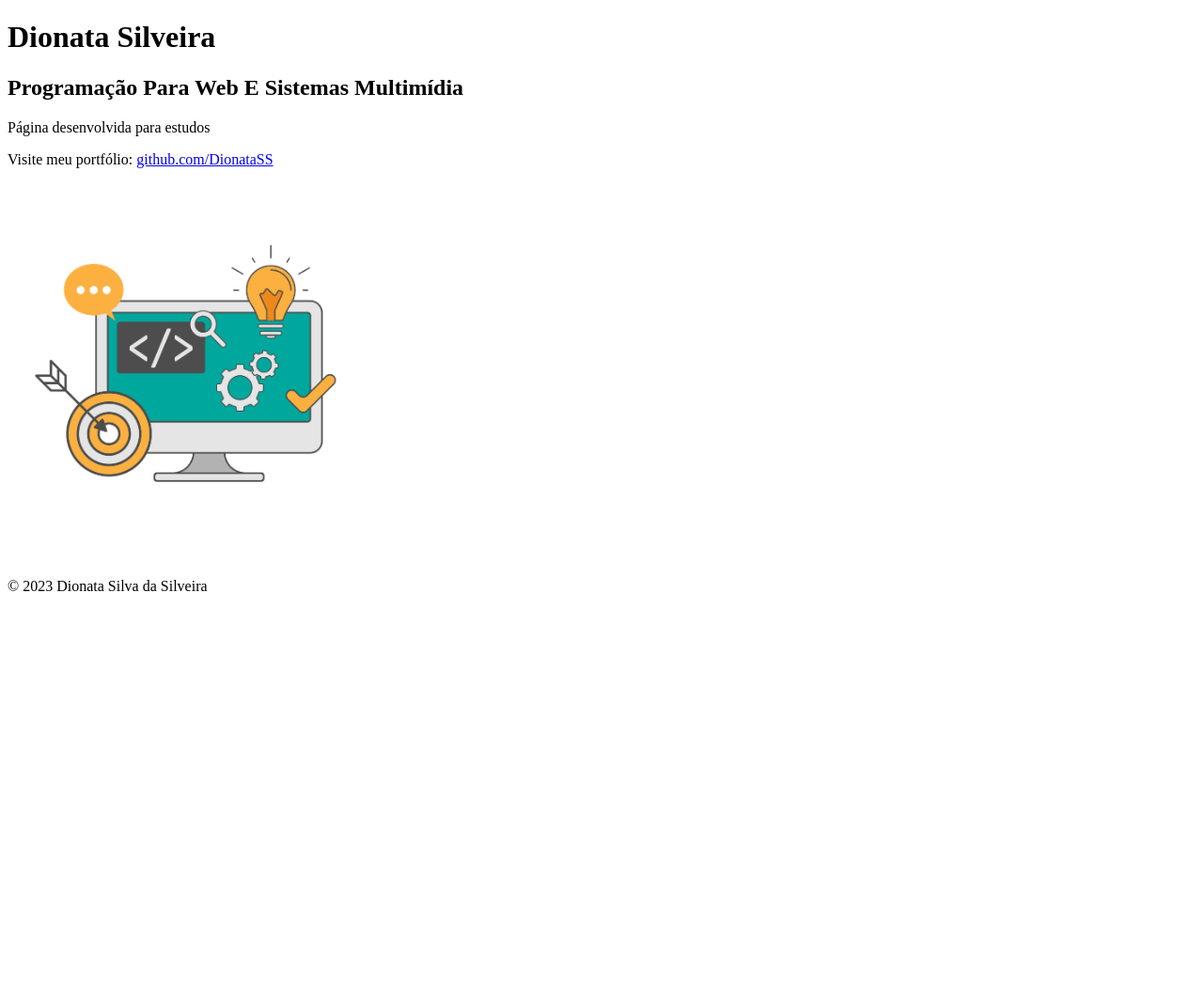
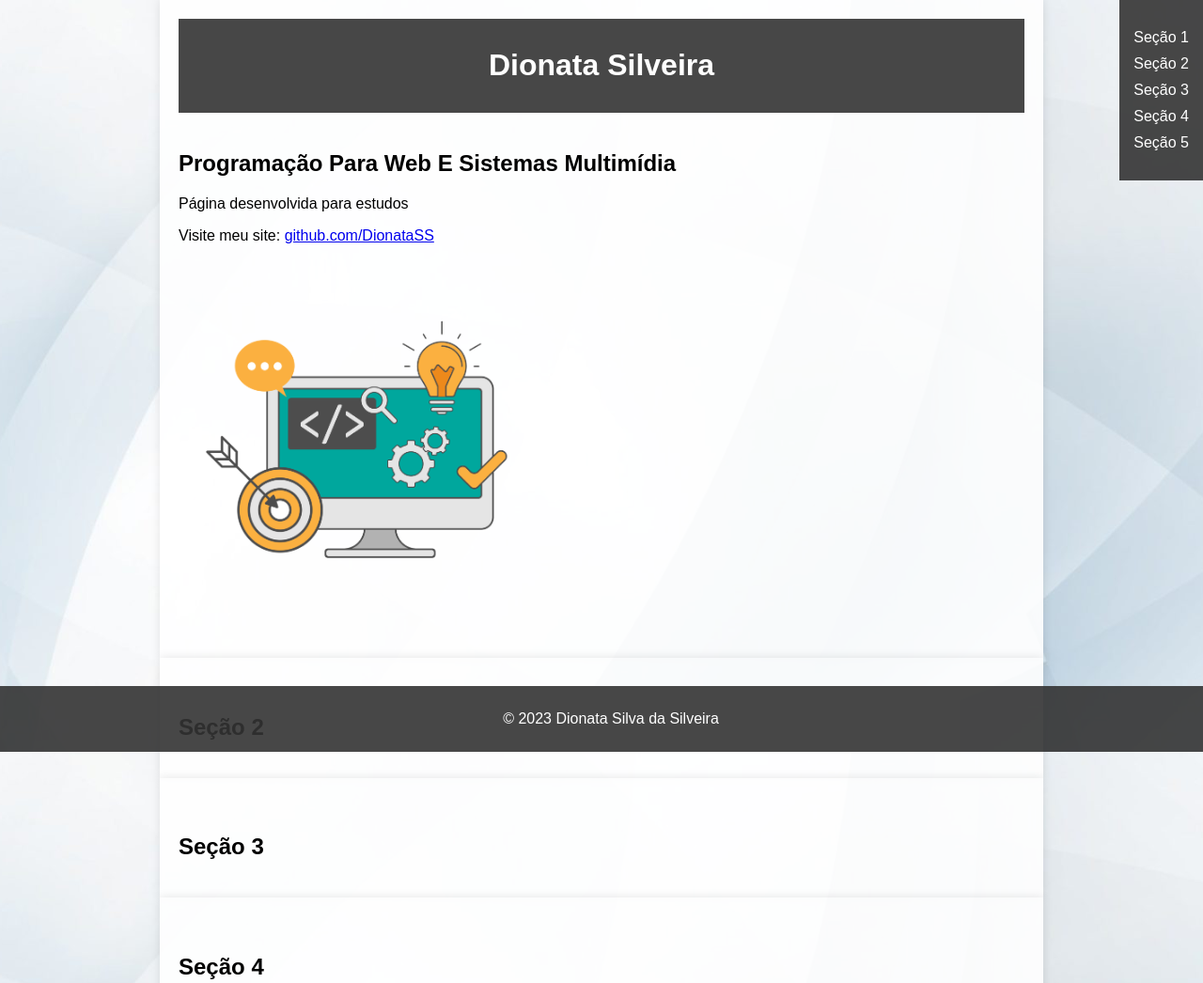
Before and after one commit to DionataSS/site_HTML5, a plain HTML site: page index.html in a window 1280 px wide. Shown: the top 1046 px of the page at 94% size. Before the commit the page ends 800 px from the top, so only its background shows below. Drawn offline with Linux system fonts and the light colour scheme.

Commit message:
Update index.html

```diff
--- a/index.html
+++ b/index.html
@@ -5,38 +5,132 @@
     <meta name="viewport" content="width=device-width, initial-scale=1.0">
     <title>Página Web HTML5</title>
     <style>
+        body {
+            margin: 0;
+            padding: 0;
+            font-family: Arial, sans-serif;
+            background: url('./background_image.jpg') center center fixed; /* Adicione o caminho para a sua imagem de fundo */
+            background-size: cover; /* Cobrir a tela inteira com a imagem */
+        }
+
         .content {
-            max-width: 900px; /* Adicionando uma largura máxima para o conteúdo */
-            margin: 1 auto; /* Centralizando o conteúdo na página */
+            max-width: 900px;
+            margin: 0 auto;
+            background-color: rgba(255, 255, 255, 0.9); /* Cor de fundo do conteúdo com opacidade */
+            padding: 20px;
+            box-shadow: 0 0 10px rgba(0, 0, 0, 0.1);
         }
 
         img {
-            max-width: 100%; /* Ajustando a largura da imagem para ser responsiva */
-            height: auto; /* Permitindo que a altura seja ajustada automaticamente */
-            width: 400px; /* Definindo a largura desejada */
-            height: 400px; /* Definindo a altura desejada */
+            max-width: 100%;
+            height: auto;
+            width: 400px;
+            height: 400px;
+        }
+
+        header {
+            background-color: rgba(51, 51, 51, 0.9); /* Cor de fundo do cabeçalho com opacidade */
+            color: #fff;
+            padding: 10px;
+            text-align: center;
+        }
+
+        main {
+            padding-top: 20px;
+        }
+
+        section {
+            margin-bottom: 30px;
+        }
+
+        footer {
+            background-color: rgba(51, 51, 51, 0.9); /* Cor de fundo do rodapé com opacidade */
+            color: #fff;
+            text-align: center;
+            padding: 10px;
+            position: fixed;
+            bottom: 0;
+            width: 100%;
+        }
+
+        /* Estilizando o Sumário */
+        #summary {
+            position: fixed;
+            top: 0;
+            right: 0;
+            background-color: rgba(51, 51, 51, 0.9); /* Cor de fundo do sumário com opacidade */
+            color: #fff;
+            padding: 15px;
+        }
+
+        #summary ul {
+            list-style: none;
+            padding: 0;
+        }
+
+        #summary a {
+            text-decoration: none;
+            color: #fff;
+            display: block;
+            margin-bottom: 10px;
         }
     </style>
 </head>
 <body>
-    <div class="content">
+
+    <div id="summary">
+        <ul>
+            <li><a href="#section1">Seção 1</a></li>
+            <li><a href="#section2">Seção 2</a></li>
+            <li><a href="#section3">Seção 3</a></li>
+            <li><a href="#section4">Seção 4</a></li>
+            <li><a href="#section5">Seção 5</a></li>
+        </ul>
+    </div>
+
+    <div class="content" id="section1">
         <header>
             <h1>Dionata Silveira</h1>
         </header>
+        <main>
+            <h2>Programação Para Web E Sistemas Multimídia</h2>
+            <p>Página desenvolvida para estudos</p>
+            <p>Visite meu site: <a href="https://github.com/DionataSS" target="_blank">github.com/DionataSS</a></p>
+            <img src="./imagem01.png" alt="Imagem 1">
+        </main>
     </div>
 
-    <main>
-        <div class="content">
-            <h2>Programação Para Web E Sistemas Multimídia</h2>
-            <p>Página desenvolvida para estudos</p>
-            <p>Visite meu portfólio: <a href="https://github.com/DionataSS" target="_blank">github.com/DionataSS</a></p>
+    <div class="content" id="section2">
+        <main>
+            <h2>Seção 2</h2>
+            <!-- Conteúdo da Seção 2 -->
+        </main>
+    </div>
 
-            <img src="./imagem01.png" alt="Imagem 1">
-        </div>
-    </main>
+    <div class="content" id="section3">
+        <main>
+            <h2>Seção 3</h2>
+            <!-- Conteúdo da Seção 3 -->
+        </main>
+    </div>
+
+    <div class="content" id="section4">
+        <main>
+            <h2>Seção 4</h2>
+            <!-- Conteúdo da Seção 4 -->
+        </main>
+    </div>
+
+    <div class="content" id="section5">
+        <main>
+            <h2>Seção 5</h2>
+            <!-- Conteúdo da Seção 5 -->
+        </main>
+    </div>
 
     <footer>
         <p>&copy; 2023 Dionata Silva da Silveira</p>
     </footer>
+
 </body>
 </html>
```
